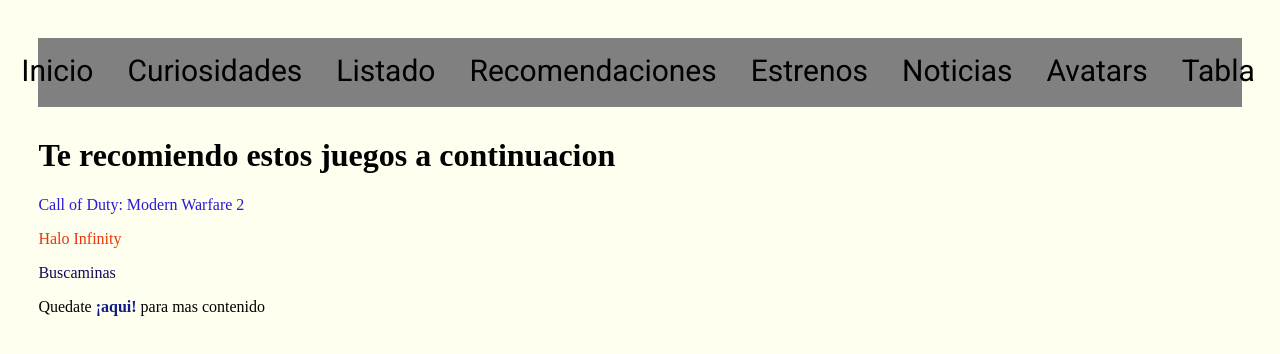
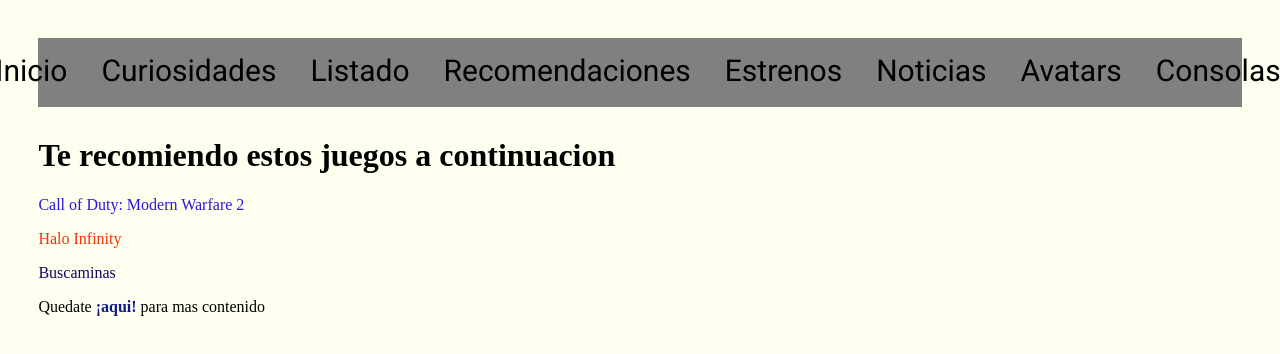
Before and after one commit to Kevin1851/Mi_Sitio_Web, a plain HTML site: page colores.html in a window 1280 px wide. Drawn offline with Linux system fonts and the light colour scheme.

Commit message:
cambiando nombres

```diff
--- a/colores.html
+++ b/colores.html
@@ -20,7 +20,7 @@
         <li class="submenu"><a href="spacing.html">Estrenos</a></li>
         <li class="submenu"><a href="alineacion.html">Noticias</a></li>
         <li class="submenu"><a href="imagenes.html">Avatars</a></li>
-        <li class="submenu"><a href="tablas.html">Tabla</a></li>
+        <li class="submenu"><a href="tablas.html">Consolas</a></li>
     </ul>
     <h1>Te recomiendo estos juegos a continuacion</h1>
     <p class="p-1-colores">Call of Duty: Modern Warfare 2</p>
```
Also changed, not shown: fuentes.html (+1 -1 lines), index.html (+1 -1 lines), listas.html (+1 -1 lines), spacing.html (+1 -1 lines), tablas.html (+1 -1 lines).
